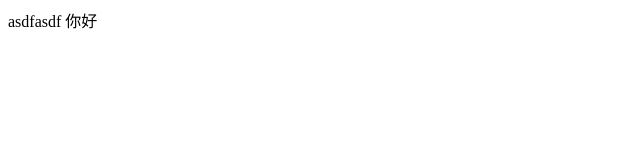
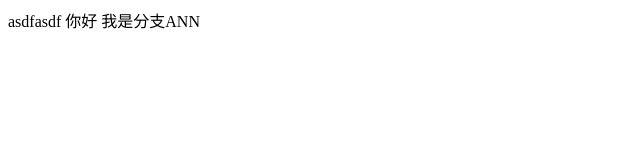
Before and after one commit to Annair483/H5-zza, a plain HTML site: page src/index.html in a window 1280 px wide. Shown: the whole page, without its empty margins (0-640 px from the left). Drawn offline with Linux system fonts and the light colour scheme.

Commit message:
首页内容修改

```diff
--- a/src/index.html
+++ b/src/index.html
@@ -7,5 +7,6 @@
 <body>
 	asdfasdf
 	你好
+	我是分支ANN
 </body>
 </html>
```
